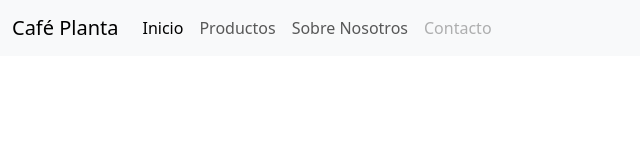
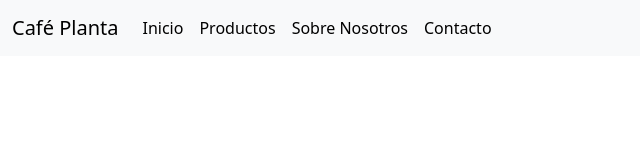
Before and after one commit to joaonunez/reactLandingPage, a React (Create React App) app in the folder app/: page / in a window 1280 px wide. Shown: the top 160 px of the page, without its empty margins (0-640 px from the left). Built offline with nearby package versions, Linux system fonts and the light colour scheme.

Commit message:
Estableci props en navitems

```diff
--- a/app/src/components/Header.jsx
+++ b/app/src/components/Header.jsx
@@ -1,8 +1,9 @@
+import { NavItem } from "./subcomponents/NavItem";
 export function Header() {
     return (
       <nav className="navbar navbar-expand-lg bg-body-tertiary">
         <div className="container-fluid">
-        <a className="navbar-brand" href="#">
+          <a className="navbar-brand" href="https://www.youtube.com">
             Café Planta
           </a>
           <button
@@ -18,26 +19,7 @@ export function Header() {
           </button>
           <div className="collapse navbar-collapse" id="navbarNav">
             <ul className="navbar-nav">
-            <li className="nav-item">
-              <a className="nav-link active" aria-current="page" href="#">
-                Inicio
-              </a>
-            </li>
-            <li className="nav-item">
-              <a className="nav-link" href="#">
-                Productos
-              </a>
-            </li>
-            <li className="nav-item">
-              <a className="nav-link" href="#">
-                Sobre Nosotros
-              </a>
-            </li>
-            <li className="nav-item">
-              <a className="nav-link disabled" aria-disabled="true">
-                Contacto
-              </a>
-            </li>
+              <NavItem></NavItem>
             </ul>
           </div>
         </div>
--- /dev/null
+++ b/app/src/components/subcomponents/NavItem.jsx
@@ -0,0 +1,37 @@
+export function NavItem() {
+  let navItems = [
+    {
+      id: 1,
+      title: "Inicio",
+    },
+    {
+      id: 2,
+      title: "Productos",
+    },
+    {
+      id: 3,
+      title: "Sobre Nosotros",
+    },
+    {
+      id: 4,
+      title: "Contacto",
+    },
+  ];
+  return (
+    <>
+      {navItems.map((item) => (
+        <li className="nav-item" key={item.id+item.title}>
+          <a
+            className="nav-link active"
+            aria-current="page"
+            href="https://www.youtube.com"
+            target="_blank"
+            rel="noopener noreferrer"
+          >
+            {item.title}
+          </a>
+        </li>
+      ))}
+    </>
+  );
+}
```
Lines whose indentation alone changed are shown as unchanged.
